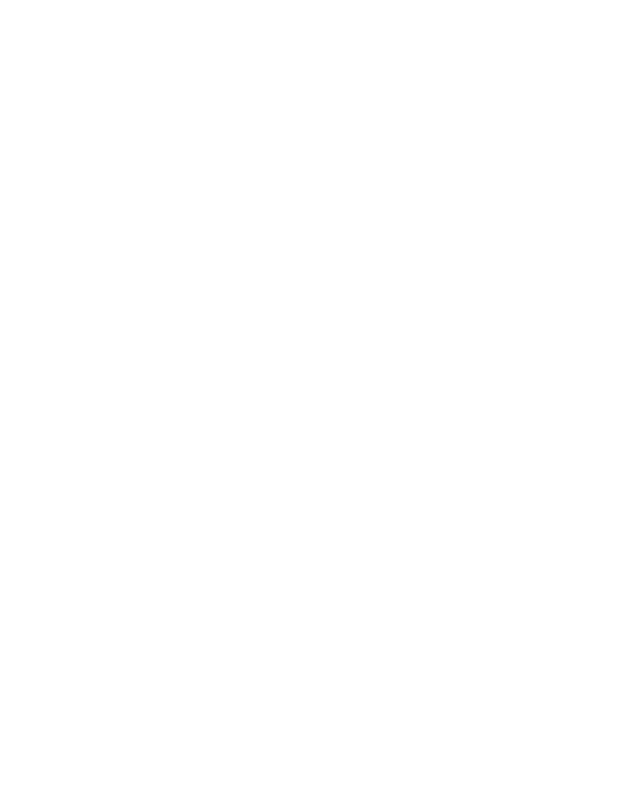
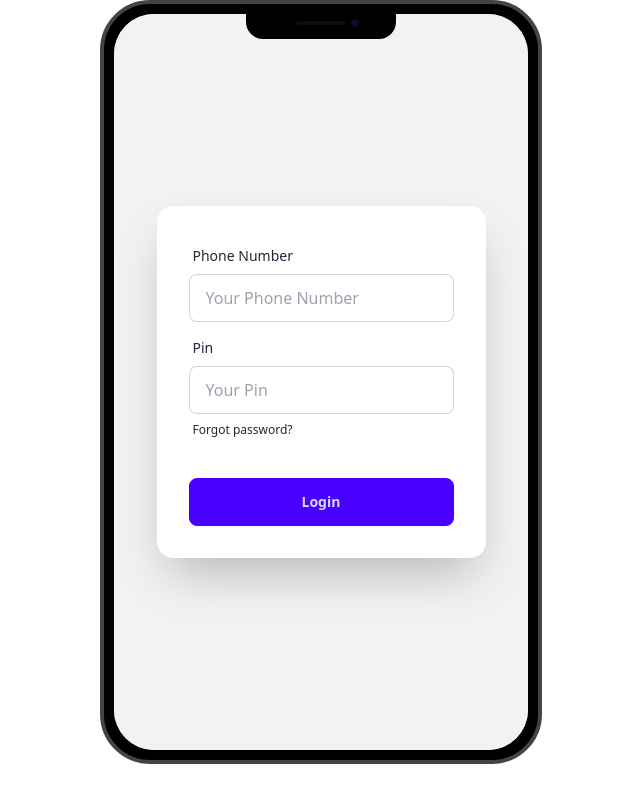
Before and after one commit to samiuzaman/MFS-Payoo, a plain HTML site: page index.html in a window 1280 px wide. Shown: the whole page, without its empty margins (319-959 px from the left). Drawn offline with nearby package versions, Linux system fonts and the light colour scheme.

Commit message:
Design Login Page

```diff
--- a/index.html
+++ b/index.html
@@ -13,6 +13,56 @@
     <script src="https://cdn.tailwindcss.com"></script>
   </head>
   <body>
+    <main class="flex justify-center">
+      <div class="mockup-phone">
+        <div class="camera"></div>
+        <div class="display center">
+          <div class="artboard artboard-demo phone-3">
+            <!-- Login Section -->
+            <div class="hero bg-base-200 min-h-screen">
+              <div class="hero-content flex-col lg:flex-row-reverse">
+                <div
+                  class="card bg-base-100 w-full max-w-sm shrink-0 shadow-2xl"
+                >
+                  <form class="card-body">
+                    <div class="form-control">
+                      <label class="label">
+                        <span class="label-text">Phone Number</span>
+                      </label>
+                      <input id="phone-number"
+                        type="text"
+                        placeholder="Your Phone Number"
+                        class="input input-bordered"
+                        required
+                      />
+                    </div>
+                    <div class="form-control">
+                      <label class="label">
+                        <span class="label-text">Pin</span>
+                      </label>
+                      <input
+                        type="password"
+                        placeholder="Your Pin"
+                        class="input input-bordered"
+                        autocomplete="off" required
+                      />
+                      <label class="label">
+                        <a href="#" class="label-text-alt link link-hover"
+                          >Forgot password?</a
+                        >
+                      </label>
+                    </div>
+                    <div class="form-control mt-6">
+                      <button id="login-btn" class="btn btn-primary">Login</button>
+                    </div>
+                  </form>
+                </div>
+              </div>
+            </div>
+          </div>
+        </div>
+      </div>
+    </main>
 
   </body>
 </html>
```
